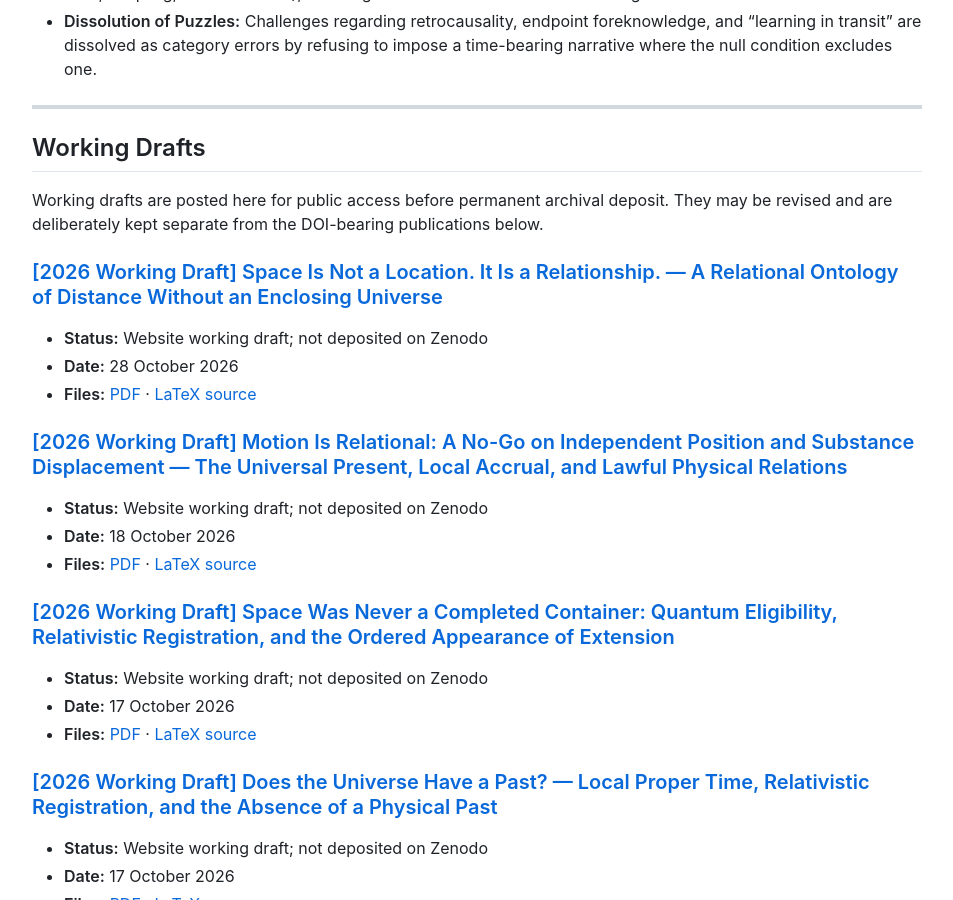
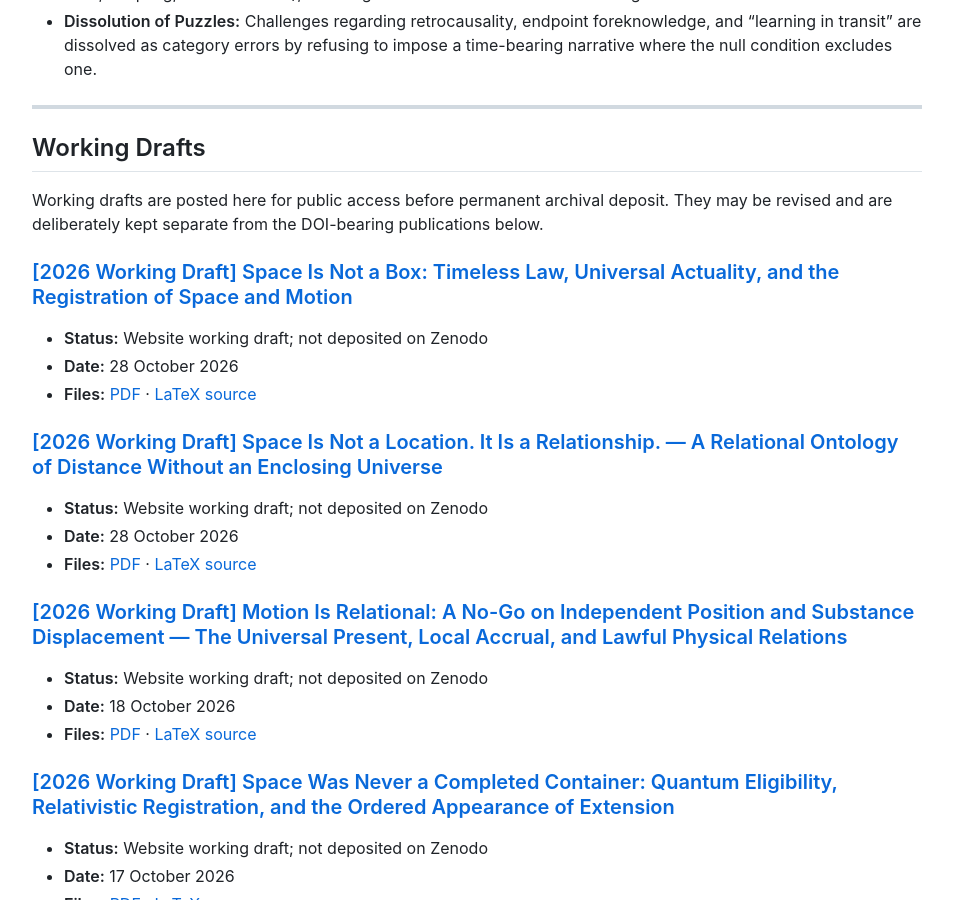
Before and after one commit to DeepSparkAi/JohnCWMcKinleyArchive, a Jekyll site: the page built from index.md, in a window 1280 px wide and 900 px high, scrolled down 2172 px. Shown: the whole window, without its empty margins (163-1116 px from the left). Built offline with Jekyll 4.4.1, drawn with Linux system fonts in a browser that asks for light colours; nearby versions of some CDN libraries.

Commit message:
Publish Space Is Not a Box as working draft with LaTeX and PDF workflow

```diff
--- a/index.md
+++ b/index.md
@@ -70,6 +70,12 @@ The TLM is an interpretive framework that treats the null status of the photon a
 ## Working Drafts
 
 Working drafts are posted here for public access before permanent archival deposit. They may be revised and are deliberately kept separate from the DOI-bearing publications below.
+
+
+### [\[2026 Working Draft\] Space Is Not a Box: Timeless Law, Universal Actuality, and the Registration of Space and Motion](/papers/space-is-not-a-box/)
+* **Status:** Website working draft; not deposited on Zenodo
+* **Date:** 28 October 2026
+* **Files:** [PDF](/assets/papers/space-is-not-a-box-working-draft.pdf) · [LaTeX source](/assets/papers/space-is-not-a-box-working-draft.tex)
 
 
 ### [\[2026 Working Draft\] Space Is Not a Location. It Is a Relationship. — A Relational Ontology of Distance Without an Enclosing Universe](/papers/space-is-not-a-location/)
--- a/sitemap.xml
+++ b/sitemap.xml
@@ -1,6 +1,7 @@
 <?xml version="1.0" encoding="UTF-8"?>
 <urlset xmlns="http://www.sitemaps.org/schemas/sitemap/0.9">
   <url><loc>https://johncwmckinley.com/</loc></url>
+  <url><loc>https://johncwmckinley.com/papers/space-is-not-a-box/</loc></url>
   <url><loc>https://johncwmckinley.com/papers/space-was-never-a-completed-container/</loc></url>
   <url><loc>https://johncwmckinley.com/papers/does-the-universe-have-a-past/</loc></url>
   <url><loc>https://johncwmckinley.com/papers/time-is-not-global/</loc></url>
```
Also changed, not shown: papers/space-is-not-a-box.md (added, +27 -0 lines), .github/workflows/build-space-is-not-a-box-pdf.yml (added), 1 other file.
